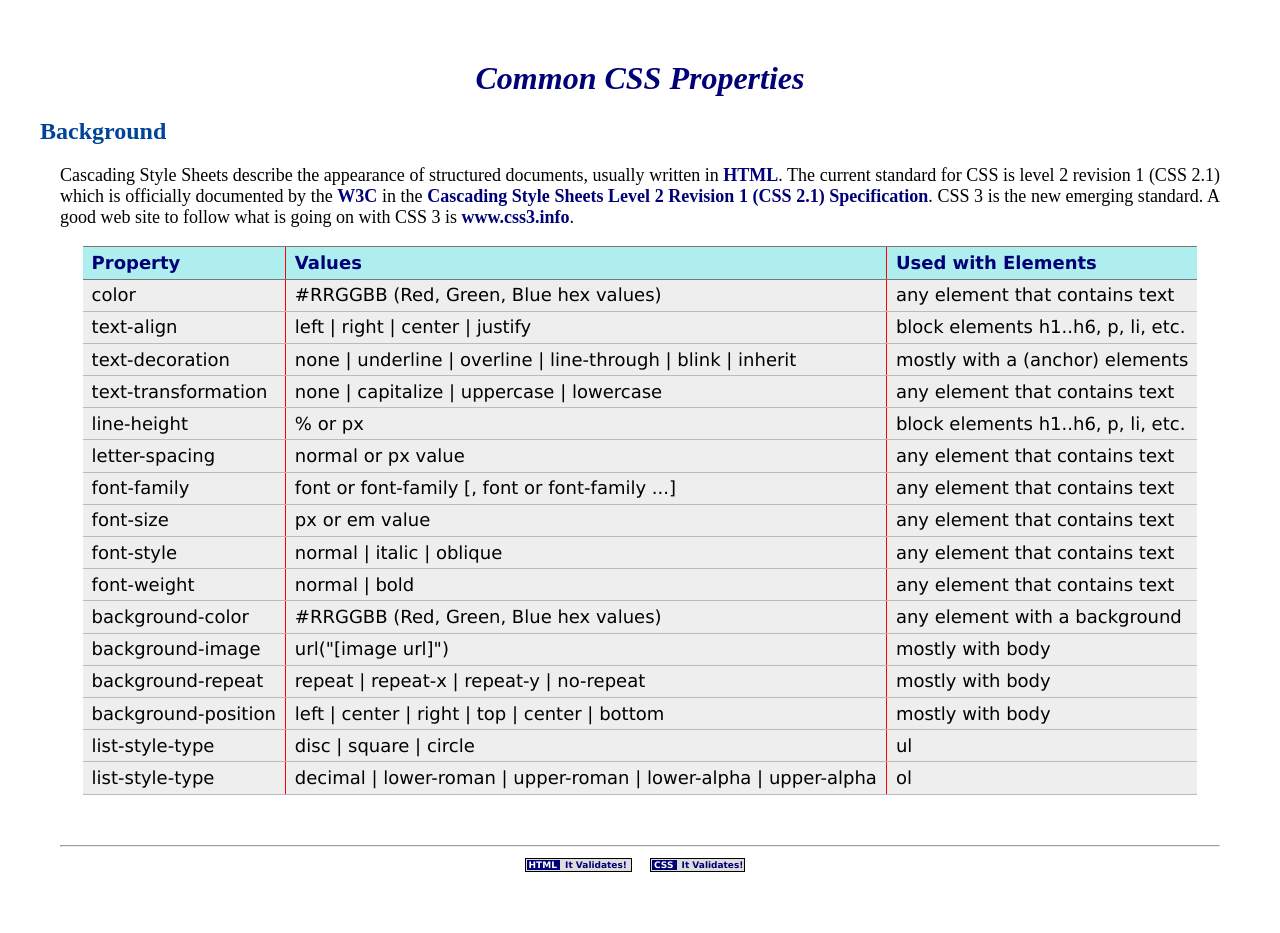
After one commit to MonitorIizard/040613411, a PHP site: page /lab-3/lab3-no5/css-properties.html in a window 1280 px wide. The commit adds this page. Run offline with PHP 8.4, Linux system fonts and the light colour scheme.

Commit message:
upload third-lab

```diff
--- /dev/null
+++ b/lab-3/lab3-no5/css-properties.html
@@ -0,0 +1,183 @@
+<!DOCTYPE html>
+<html lang="en">
+  <head>
+    <title>Common CSS Properties</title>
+    <meta charset="utf-8" />
+    <link rel="stylesheet" href="footer.css">
+    <style>
+      body {
+        margin: 60px;
+      }
+
+      h1 {
+        color: #007;
+        background-color: #fff;
+        text-align: center;
+        font-style: italic;
+      }
+
+      h2 {
+        margin-left: -20px;
+        color: #049;
+      }
+      p {
+        text-align: justify;
+        font-size: large;
+      }
+
+      table {
+        margin-left: auto;
+        margin-right: auto;
+        border-collapse: collapse;
+        font-size: large;
+        line-height: 24px;
+        font-family: Verdana, Arial, Helvetica, sans-serif;
+      }
+
+      th {
+        border-top: 1px solid #777;
+        border-bottom: 1px solid #777;
+        background-color: #afeeee;
+        color: #007;
+        text-align: left;
+      }
+
+      td {
+        border-bottom: 1px solid #bbb;
+        background-color: #eee;
+        color: #000;
+      }
+
+      td,
+      th {
+        padding: 0.2em 0.5em 0.2em 0.5em;
+      }
+      td + td,
+      th + th {
+        border-left: 1px solid red;
+      }
+
+      a:link,
+      a:visited {
+        color: #007;
+        font-weight: bold;
+        text-decoration: none;
+      }
+    </style>
+  </head>
+
+  <body>
+    <h1>Common CSS Properties</h1>
+
+    <h2>Background</h2>
+    <p>
+      Cascading Style Sheets describe the appearance of structured documents,
+      usually written in <a href="http://en.wikipedia.org/wiki/HTML">HTML</a>.
+      The current standard for CSS is level 2 revision 1 (CSS 2.1) which is
+      officially documented by the <a href="http://www.w3.org">W3C</a> in the
+      <a href="http://www.w3.org/TR/CSS2"
+        >Cascading Style Sheets Level 2 Revision 1 (CSS 2.1) Specification</a
+      >. CSS 3 is the new emerging standard. A good web site to follow what is
+      going on with CSS 3 is <a href="http://www.css3.info">www.css3.info</a>.
+    </p>
+
+    <table>
+      <tr>
+        <th>Property</th>
+        <th>Values</th>
+        <th>Used with Elements</th>
+      </tr>
+      <tr>
+        <td>color</td>
+        <td>#RRGGBB (Red, Green, Blue hex values)</td>
+        <td>any element that contains text</td>
+      </tr>
+      <tr>
+        <td>text-align</td>
+        <td>left | right | center | justify</td>
+        <td>block elements h1..h6, p, li, etc.</td>
+      </tr>
+      <tr>
+        <td>text-decoration</td>
+        <td>none | underline | overline | line-through | blink | inherit</td>
+        <td>mostly with a (anchor) elements</td>
+      </tr>
+      <tr>
+        <td>text-transformation</td>
+        <td>none | capitalize | uppercase | lowercase</td>
+        <td>any element that contains text</td>
+      </tr>
+      <tr>
+        <td>line-height</td>
+        <td>% or px</td>
+        <td>block elements h1..h6, p, li, etc.</td>
+      </tr>
+      <tr>
+        <td>letter-spacing</td>
+        <td>normal or px value</td>
+        <td>any element that contains text</td>
+      </tr>
+      <tr>
+        <td>font-family</td>
+        <td>font or font-family [, font or font-family ...]</td>
+        <td>any element that contains text</td>
+      </tr>
+      <tr>
+        <td>font-size</td>
+        <td>px or em value</td>
+        <td>any element that contains text</td>
+      </tr>
+      <tr>
+        <td>font-style</td>
+        <td>normal | italic | oblique</td>
+        <td>any element that contains text</td>
+      </tr>
+      <tr>
+        <td>font-weight</td>
+        <td>normal | bold</td>
+        <td>any element that contains text</td>
+      </tr>
+      <tr>
+        <td>background-color</td>
+        <td>#RRGGBB (Red, Green, Blue hex values)</td>
+        <td>any element with a background</td>
+      </tr>
+      <tr>
+        <td>background-image</td>
+        <td>url("[image url]")</td>
+        <td>mostly with body</td>
+      </tr>
+      <tr>
+        <td>background-repeat</td>
+        <td>repeat | repeat-x | repeat-y | no-repeat</td>
+        <td>mostly with body</td>
+      </tr>
+      <tr>
+        <td>background-position</td>
+        <td>left | center | right | top | center | bottom</td>
+        <td>mostly with body</td>
+      </tr>
+      <tr>
+        <td>list-style-type</td>
+        <td>disc | square | circle</td>
+        <td>ul</td>
+      </tr>
+      <tr>
+        <td>list-style-type</td>
+        <td>decimal | lower-roman | upper-roman | lower-alpha | upper-alpha</td>
+        <td>ol</td>
+      </tr>
+    </table>
+
+    <footer>
+      <hr />
+      <a href="http://validator.w3.org/check/referer">
+        <strong> HTML </strong> It Validates!
+      </a>
+      &nbsp;
+      <a href="http://jigsaw.w3.org/css-validator/check/referer">
+        <strong> CSS </strong> It Validates!
+      </a>
+    </footer>
+  </body>
+</html>
--- a/lab-3/lab3/style/style-sheet.css
+++ b/lab-3/lab3/style/style-sheet.css
@@ -3,7 +3,7 @@
   text-decoration: underline;
 }
 
-.year {
+#year {
   color: red;
 }
 
```
Also changed, not shown: lab-3/lab3 no5/css_properties.html (deleted, +0 -120 lines), lab-3/lab3/lab3-4.html (added, +21 -0 lines), lab-3/lab3/style/hover-change-color.css (added, +11 -0 lines), lab-3/lab3-no5/footer.css (renamed from lab-3/lab3 no5/footer.css).
